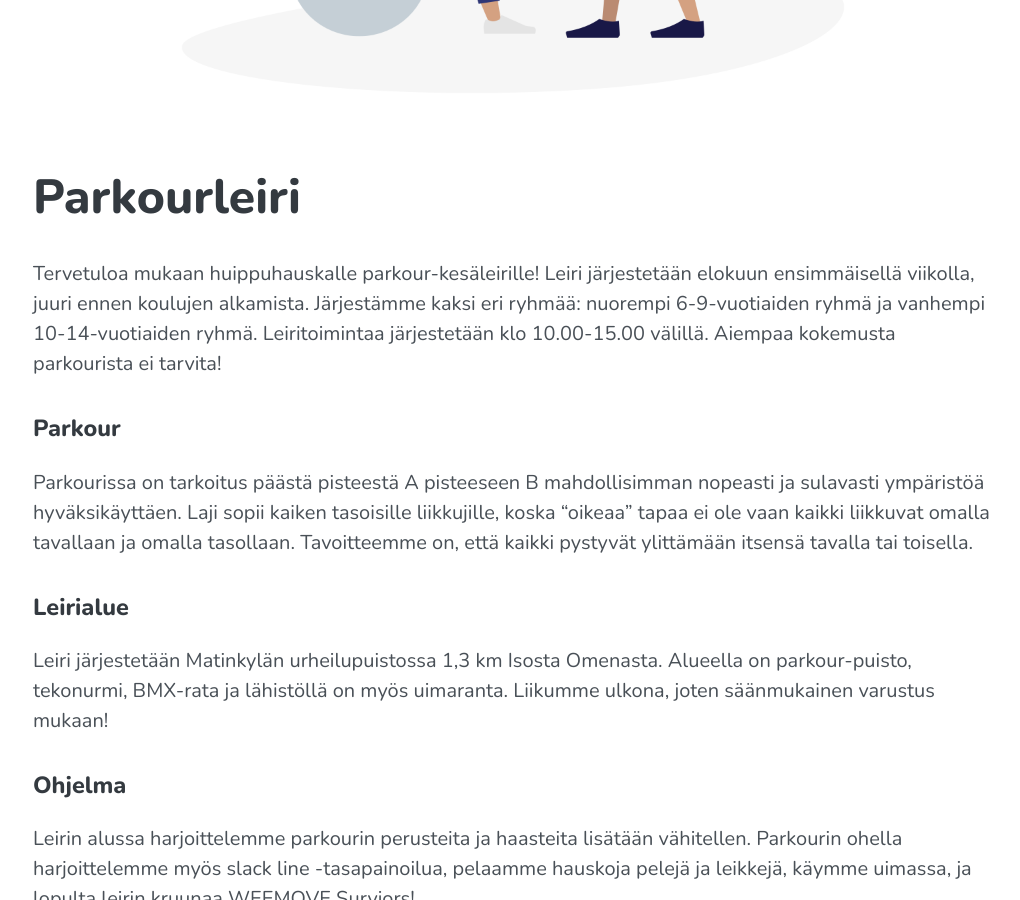
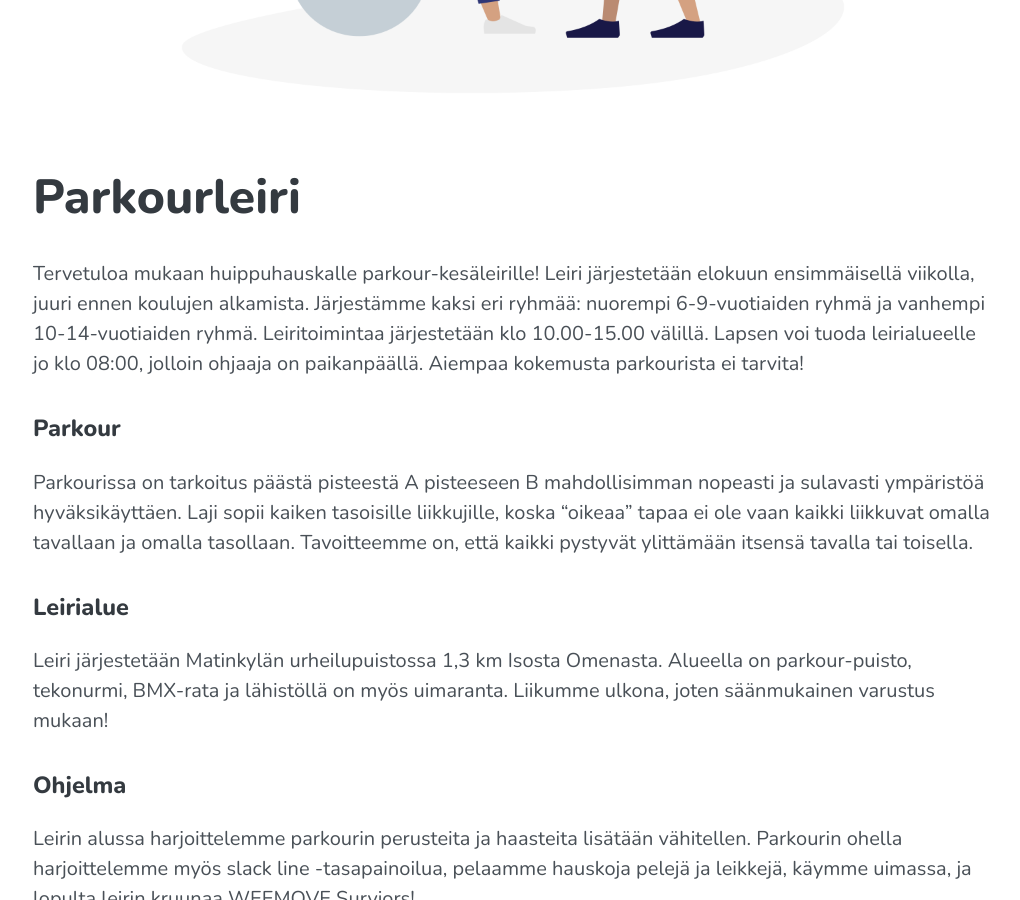
Before and after one commit to Funktum/weemove, a Jekyll site: the page built from _pages/kesäleiri.md, in a window 1280 px wide and 900 px high, scrolled down 510 px. Shown: the whole window, without its empty margins (127-1147 px from the left). Built offline with Jekyll 4.4.1, drawn with Linux system fonts in a browser that asks for light colours; a script that is not in the unit is left out.

Commit message:
Update kesäleiri.md

```diff
--- a/_pages/kesäleiri.md
+++ b/_pages/kesäleiri.md
@@ -9,7 +9,7 @@ image: /uploads/weemove-illustration-2.png
 Tervetuloa mukaan huippuhauskalle parkour-kesäleirille! Leiri järjestetään elokuun
 ensimmäisellä viikolla, juuri ennen koulujen alkamista. Järjestämme kaksi eri ryhmää:
 nuorempi 6-9-vuotiaiden ryhmä ja vanhempi 10-14-vuotiaiden ryhmä. Leiritoimintaa
-järjestetään klo 10.00-15.00 välillä. Aiempaa kokemusta parkourista ei tarvita!
+järjestetään klo 10.00-15.00 välillä. Lapsen voi tuoda leirialueelle jo klo 08:00, jolloin ohjaaja on paikanpäällä. Aiempaa kokemusta parkourista ei tarvita!
 
 ### Parkour
 Parkourissa on tarkoitus päästä pisteestä A pisteeseen B mahdollisimman nopeasti ja
```
